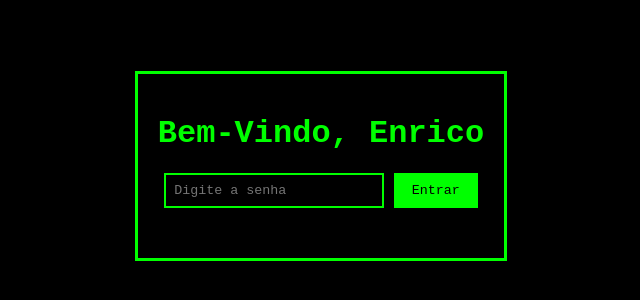
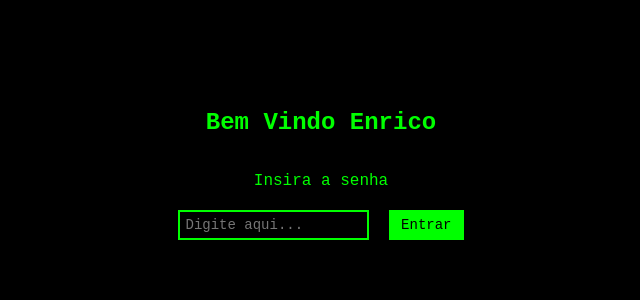
Before and after one commit to felipe3009/meusite, a plain HTML site: page Index.html in a window 1280 px wide. Shown: the part 254-554 px from the top of the page, without its empty margins (319-959 px from the left). Drawn offline with Linux system fonts and the light colour scheme.

Commit message:
atualiza index.html com prompt na página

```diff
--- a/Index.html
+++ b/Index.html
@@ -3,7 +3,7 @@
 <head>
   <meta charset="UTF-8">
   <meta name="viewport" content="width=device-width, initial-scale=1.0">
-  <title>Bem-Vindo</title>
+  <title>Projeto Mk1</title>
   <style>
     body {
       background: #000000;
@@ -17,62 +17,56 @@
       margin: 0;
       padding: 20px;
     }
-    .login-box {
-      border: 3px solid #00FF00;
-      padding: 20px;
-      background: #000000;
-      text-align: center;
+    h1 {
+      font-size: 24px;
+      margin-bottom: 20px;
+    }
+    p {
+      font-size: 16px;
+      margin-bottom: 10px;
+    }
+    .input-group {
+      margin-top: 10px;
     }
     input {
       background: black;
+      color: #00FF00;
       border: 2px solid #00FF00;
-      color: #00FF00;
-      padding: 8px;
+      padding: 5px;
       font-family: 'Courier New', monospace;
-      width: 200px;
-      margin-bottom: 15px;
+      font-size: 14px;
+      margin-right: 10px;
     }
     button {
       background: #00FF00;
       color: black;
       border: 2px solid #00FF00;
-      padding: 8px 16px;
+      padding: 5px 10px;
       cursor: pointer;
       font-family: 'Courier New', monospace;
+      font-size: 14px;
     }
     button:hover {
       background: #00CC00;
     }
-    #mensagem {
-      margin-top: 15px;
-      font-size: 16px;
-    }
   </style>
 </head>
 <body>
-  <div class="login-box">
-    <h1>Bem-Vindo, Enrico</h1>
-    <input type="password" id="senha" placeholder="Digite a senha">
-    <button onclick="verificar()">Entrar</button>
-    <div id="mensagem"></div>
+  <h1>Bem Vindo Enrico</h1>
+  <p>Insira a senha</p>
+  <div class="input-group">
+    <input type="text" id="passwordInput" placeholder="Digite aqui...">
+    <button onclick="checkPassword()">Entrar</button>
   </div>
   <script>
-    function verificar() {
-      const senha = document.getElementById('senha').value;
-      const msg = document.getElementById('mensagem');
-      if (senha === 'ProjetoMk1') {
-        msg.textContent = 'Acesso garantido';
-        msg.style.color = '#00FF00';
-        setTimeout(() => location.href = 'desktop.html', 1000);
+    function checkPassword() {
+      const passwordInput = document.getElementById('passwordInput').value;
+      if (passwordInput === "ProjetoMk1") {
+        location.href = "desktop.html";
       } else {
-        msg.textContent = 'Acesso negado';
-        msg.style.color = '#FF0000';
-        document.getElementById('senha').value = '';
+        alert("Senha incorreta. Acesso negado.");
       }
     }
-    document.getElementById('senha').addEventListener('keypress', (e) => {
-      if (e.key === 'Enter') verificar();
-    });
   </script>
 </body>
 </html>
```
Also changed, not shown: 404.html (+1 -1 lines).
